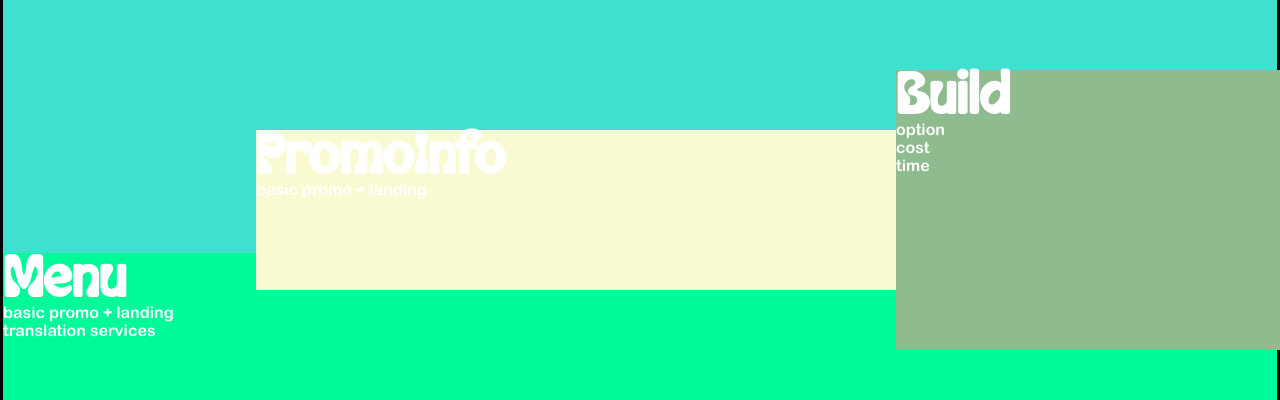
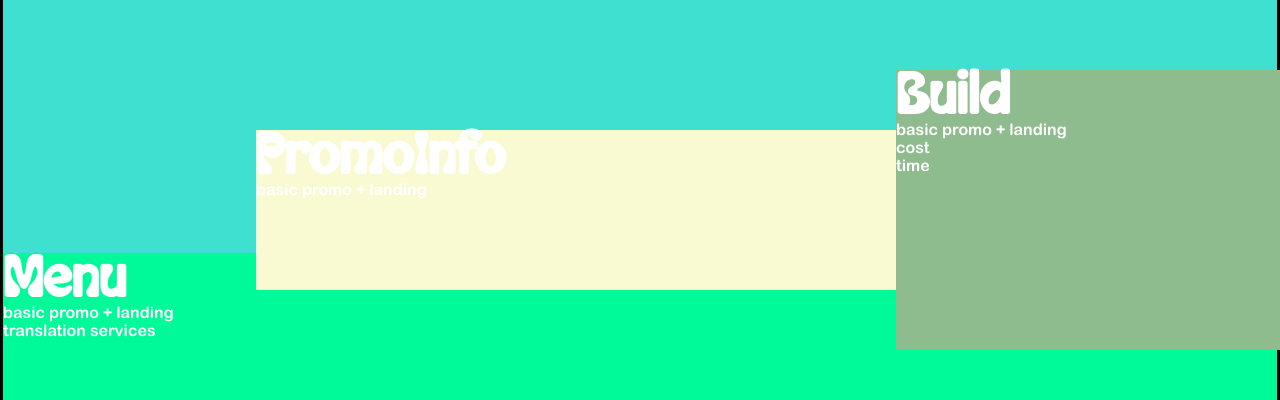
Before and after one commit to RoxanneTabuena/ub_webstudios, a React (Create React App) app: page /book in a window 1280 px wide. Shown: the part 190-590 px from the top of the page. Built offline with nearby package versions, Linux system fonts and the light colour scheme.

Commit message:
update names of Build components for accuracy, pass on remove and promo handlers

```diff
--- a/src/components/book/Book.js
+++ b/src/components/book/Book.js
@@ -1,14 +1,14 @@
 import { useState } from 'react'
 import { Menu } from './Menu'
 import { Promo } from './Promo'
-import { Build } from './Build'
+import { BuildContainer } from './BuildContainer'
 import {PromoInfo} from './PromoInfo'
 import { menu_info } from './book.content'
 import style from './book.module.css'
 
 export const Book = () => {
     const [promo, setPromo] = useState("basic promo + landing")
-    const [build, setBuild] = useState("basic promo + landing")
+    const [build, setBuild] = useState(["basic promo + landing"])
     const calculateCost = (build) => {
         return "build total"
     }
@@ -30,7 +30,7 @@ export const Book = () => {
         <div className={style.book}>
             <Promo page={promo}/>
             <Menu menu={Object.keys(menu_info)} handleUpdatePromo={handleUpdatePromo}/>
-            <Build build={[`option`]} cost={`cost`} time={`time`} page={'page'} handleRemoveBuild={handleRemoveBuild}/>
+            <BuildContainer build={build} cost={`cost`} time={`time`} handleRemoveBuild={handleRemoveBuild} handleUpdatePromo={handleUpdatePromo}/>
             <PromoInfo page={promo} handleAddBuild={handleAddBuild}/>
         </div>
     )
--- a/src/components/book/Build.js
+++ b/src/components/book/Build.js
@@ -1,11 +1,21 @@
+import { BuildItem } from './BuildItem'
 import style from './book.module.css'
-import { BuildCard } from './BuildCard'
 
-export const Build = ({build, cost, time}) => {
+export const Build = ({build, cost, time, handleUpdatePromo, handleRemoveBuild}) => {
+
     // toggle payment plan / lump sum
     return (
         <div className={style.build}>
-            <BuildCard build={build} cost={cost} time={time}/>
+            <h2>Build</h2>
+            {build.map((item)=>{
+            return <BuildItem
+                        key={item}
+                        item={item}
+                        handleUpdatePromo={handleUpdatePromo}
+                        handleRemoveBuild={handleRemoveBuild}/>
+            })}
+            <p>{cost}</p>
+            <p>{time}</p>
         </div>
     )
 }
--- a/src/components/book/BuildCard.js
+++ /dev/null
@@ -1,16 +0,0 @@
-import style from './book.module.css'
-
-export const BuildCard = ({build, cost, time}) => {
-
-    // toggle payment plan / lump sum
-    return (
-        <div className={style.buildCard}>
-            <h2>Build</h2>
-            {build.map((option)=>{
-            return <p key={option}>{option}</p>
-            })}
-            <p>{cost}</p>
-            <p>{time}</p>
-        </div>
-    )
-}
--- /dev/null
+++ b/src/components/book/BuildContainer.js
@@ -0,0 +1,16 @@
+import style from './book.module.css'
+import { Build } from './Build'
+
+export const BuildContainer = ({build, cost, time, handleUpdatePromo, handleRemoveBuild}) => {
+    // toggle payment plan / lump sum
+    return (
+        <div className={style.buildContainer}>
+            <Build
+                build={build}
+                cost={cost}
+                time={time}
+                handleUpdatePromo={handleUpdatePromo}
+                handleRemoveBuild={handleRemoveBuild}/>
+        </div>
+    )
+}
--- /dev/null
+++ b/src/components/book/BuildItem.js
@@ -0,0 +1,15 @@
+import style from './book.module.css'
+
+export const BuildItem = ({item, handleUpdatePromo, handleRemoveBuild}) => {
+    return (
+        <div className={style.buildItem} onClick={()=>{handleUpdatePromo(item)}}>
+            <div>
+                {
+                    item !== "basic promo + landing" &&
+                    <p onClick={()=>{handleRemoveBuild(item)}}>X</p>
+                }
+                <p>{item}</p>
+            </div>
+        </div>
+    )
+}
--- a/src/components/book/book.module.css
+++ b/src/components/book/book.module.css
@@ -19,7 +19,7 @@
     position: relative;
     background-color: mediumspringgreen;
 }
-.build{
+.buildContainer{
     width: 100vw;
     height:100vh;
     position: absolute;
@@ -50,8 +50,9 @@
     width:60%;
 }
 
-.buildCard{
+.build{
     height: 35%;
     width: 30%;
     background-color: darkseagreen;
+    pointer-events: all;
 }
```
